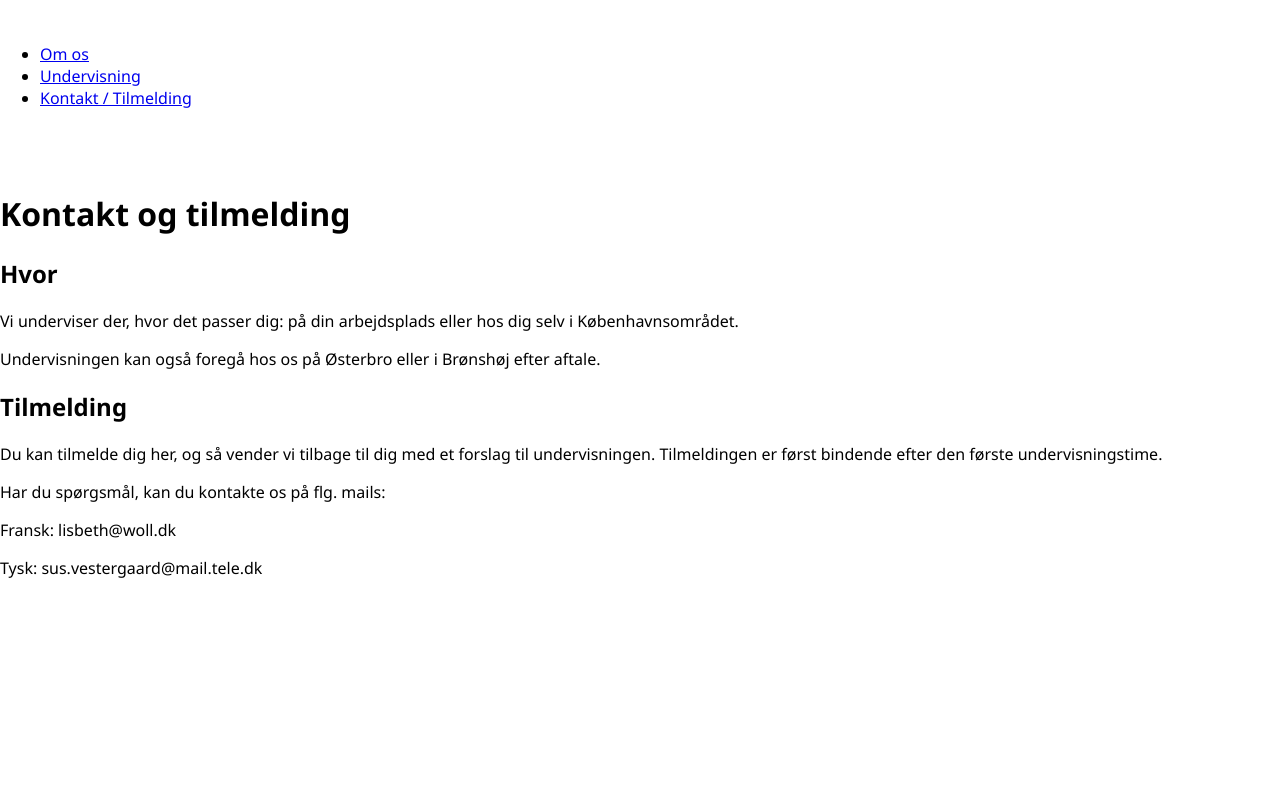
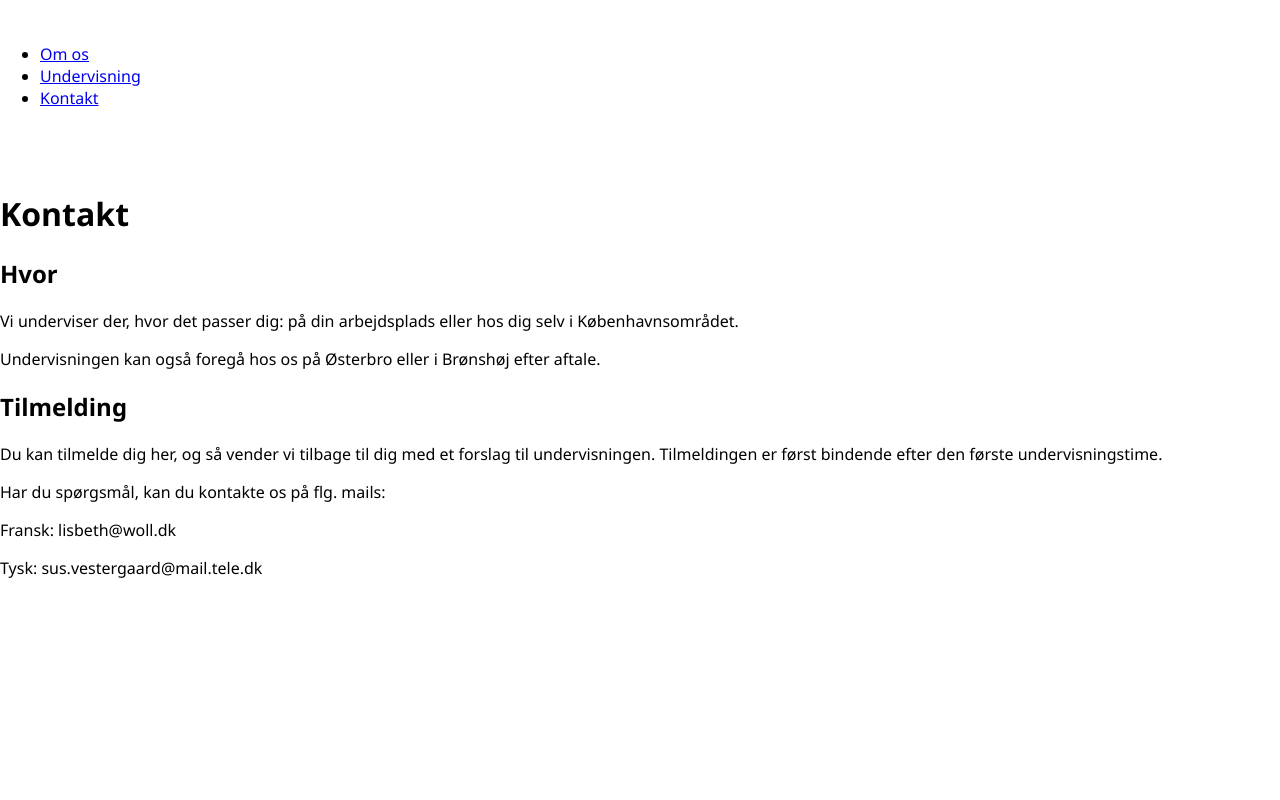
Before and after one commit to stavnstrup/lawandsus, a Gatsby site: page /kontakt in a window 1280 px wide. Shown: the top 800 px of the page. Built offline with nearby package versions, Linux system fonts and the light colour scheme; Gatsby itself is replaced by a stand-in of ours.

Commit message:
Ændring af menu og kontakt side

```diff
--- a/src/components/header.js
+++ b/src/components/header.js
@@ -19,7 +19,7 @@ export default (props) => (
           <Link to="/undervisning/">Undervisning</Link>
         </li>
         <li className={headerStyles.navItem}>
-          <Link to="/kontakt/">Kontakt / Tilmelding</Link>
+          <Link to="/kontakt/">Kontakt</Link>
         </li>
       </ul>
     </nav>
--- a/src/pages/kontakt.js
+++ b/src/pages/kontakt.js
@@ -6,7 +6,7 @@ export default () => (
   <>
     <Header />
     <Layout>
-      <h1>Kontakt og tilmelding</h1>
+      <h1>Kontakt</h1>
 
       <h2>Hvor</h2>
 
```
